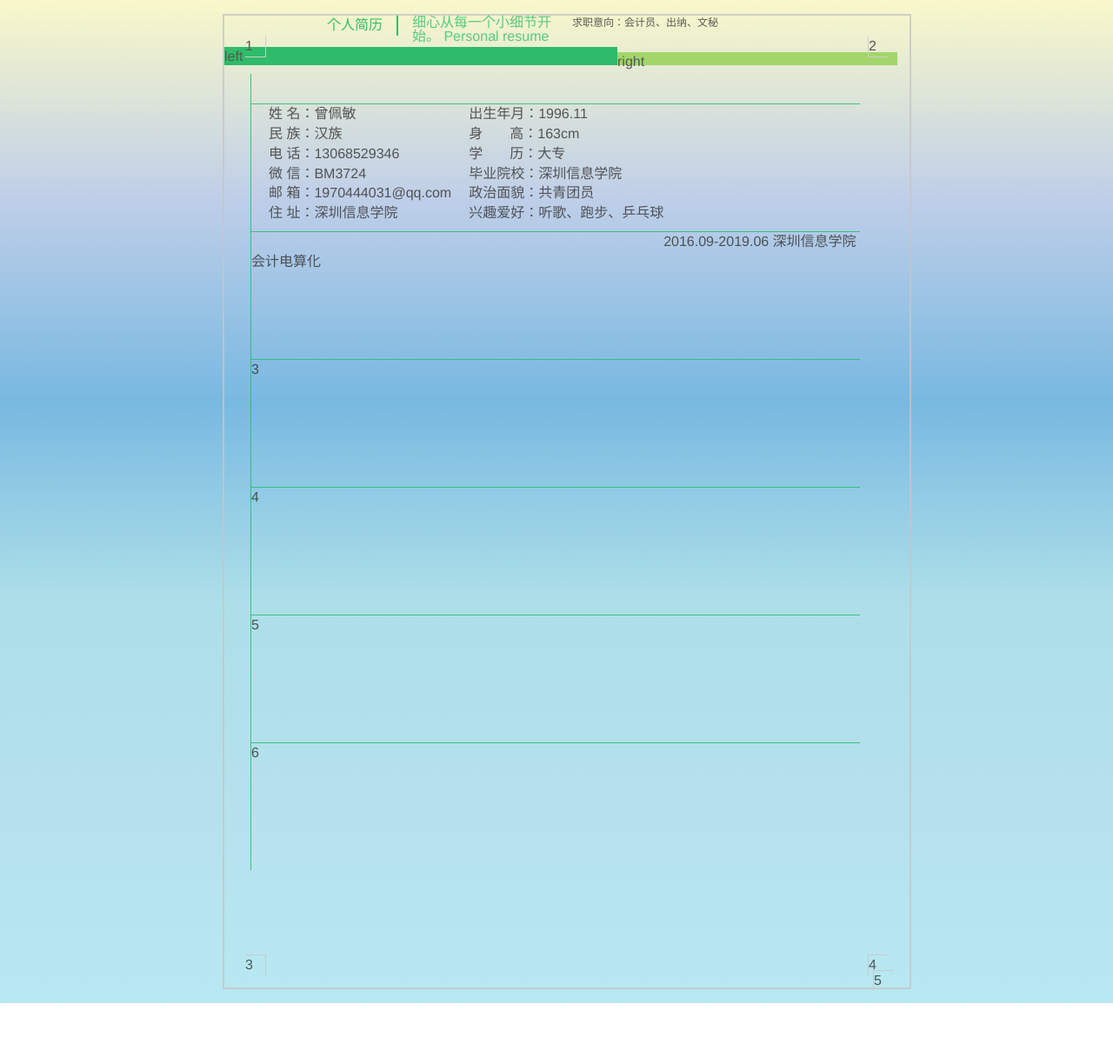
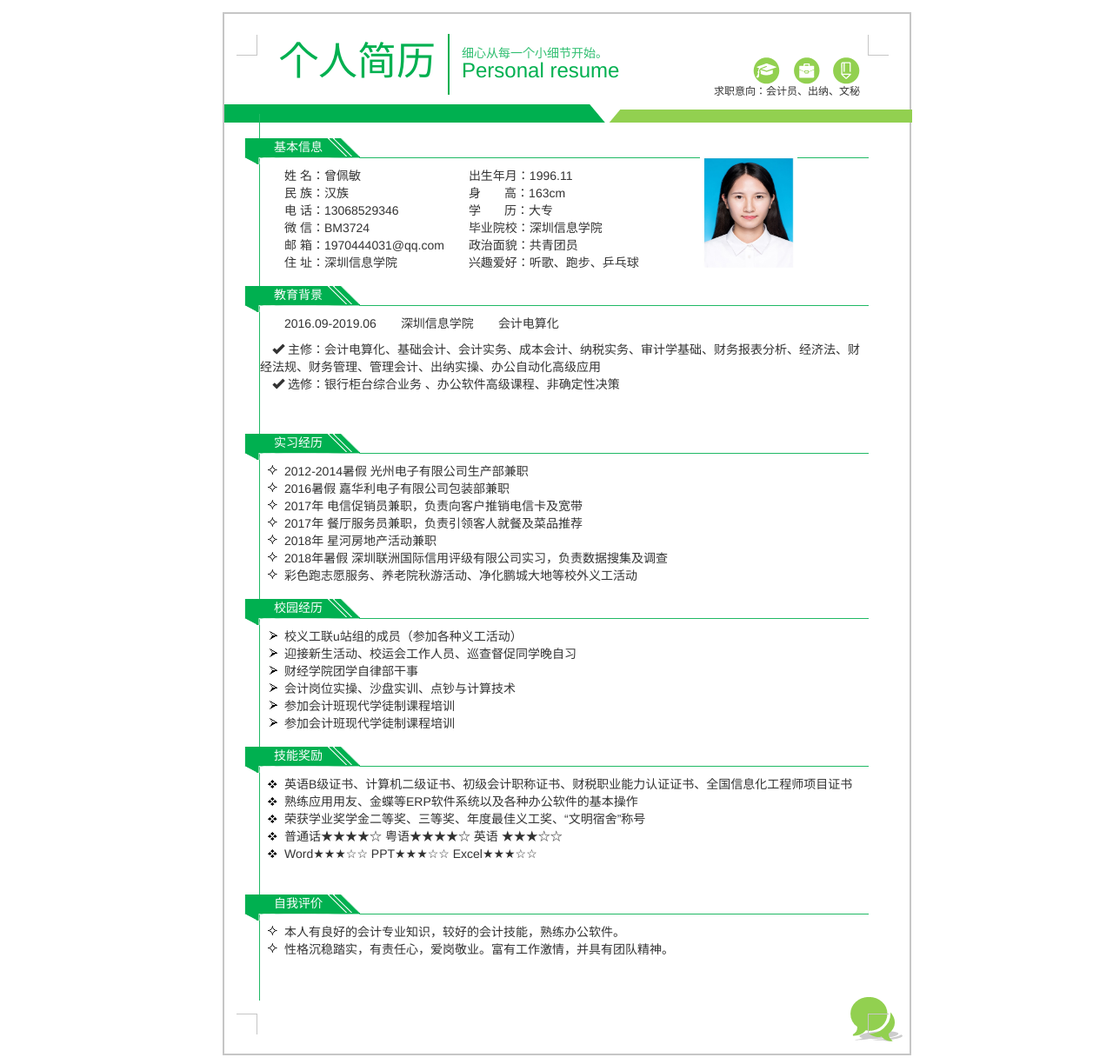
Before and after one commit to BruceDong2046/BM3724, a plain HTML site: page index.html in a window 1280 px wide. Shown: the whole page at 87% size. Before the commit the page ends 1154 px from the top, so only its background shows below. Drawn offline with nearby package versions, Linux system fonts and the light colour scheme.

Commit message:
pdate info

```diff
--- a/index.html
+++ b/index.html
@@ -19,25 +19,28 @@
 </head>
 <body>
     <div class="container">
-        <div class="box-1">1</div>
-        <div class="box-2">2</div>
-        <div class="box-3">3</div>
-        <div class="box-4">4</div>
-        <div class="box-5">5</div>
+        <div class="box-1"></div>
+        <div class="box-2"></div>
+        <div class="box-3"></div>
+        <div class="box-4"></div>
+        <div class="box-5"></div>
         <div class="head">
             <div class="head-1">个人简历</div>
             <div class="head-2">细心从每一个小细节开始。
-                    Personal resume
+                  <div class="head-2text">  Personal resume</div>
                     </div>
-            <div class="head-3">求职意向：会计员、出纳、文秘</div>
+            <div class="head-3">
+                <li><img src="../BM3724/images/image002.png" alt=""></li>
+                <li><img src="../BM3724/images/image003.png" alt=""></li>
+                <li><img src="../BM3724/images/image004.png" alt=""></li>
+                <div style="clear:both"></div>
+               <span> 求职意向：会计员、出纳、文秘</span></div>
         </div>
         <div class="bar">
-            <div class="bar-1">left
-                <div class="bar-right"></div>
-            </div>
-            <div class="bar-2">right
-                <div class="bar-left"></div>
-            </div>
+            <div class="bar-right"></div>
+            <div class="bar-1"></div>
+            <div class="bar-left"></div>
+            <div class="bar-2"></div>
         </div>
         <div class="content">
             <div class="content-1">
@@ -57,22 +60,63 @@
                     <li>政治面貌：共青团员</li>
                     <li>兴趣爱好：听歌、跑步、乒乓球</li>
                 </ul>
+                <ul><img src="../BM3724/images/pg.jpg" alt=""></ul>
+            </div>
+            <div style="clear:both"></div>
+            <div class="content-1">
+                <ul>2016.09-2019.06</ul>
+                <ul> 深圳信息学院 </ul>
+                <ul> 会计电算化</ul>
+
+               <div style="clear:both"></div><span class="glyphicon glyphicon-ok"></span> 主修：会计电算化、基础会计、会计实务、成本会计、纳税实务、审计学基础、财务报表分析、经济法、财经法规、财务管理、管理会计、出纳实操、办公自动化高级应用   <br>
+                      <span class="glyphicon glyphicon-ok"></span> 选修：银行柜台综合业务 、办公软件高级课程、非确定性决策
+
+
+            </div>
+            <div class="content-2">
+                <ul class="star-style">
+                    <li >2012-2014暑假  光州电子有限公司生产部兼职</li>
+                    <li >2016暑假   嘉华利电子有限公司包装部兼职</li>
+                    <li >2017年 电信促销员兼职，负责向客户推销电信卡及宽带</li>
+                    <li >2017年 餐厅服务员兼职，负责引领客人就餐及菜品推荐</li>
+                    <li >2018年 星河房地产活动兼职</li>
+                    <li >2018年暑假 深圳联洲国际信用评级有限公司实习，负责数据搜集及调查</li>
+                    <li >彩色跑志愿服务、养老院秋游活动、净化鹏城大地等校外义工活动</li>
+
+                </ul>
             </div>
             <div class="content-1">
-                  <section>2016.09-2019.06
-                    深圳信息学院
-                    会计电算化</section>
+                <ul class="arrow-style">
+                  <li> 校义工联u站组的成员（参加各种义工活动）</li>
+                  <li> 迎接新生活动、校运会工作人员、巡查督促同学晚自习  </li>
+                  <li> 财经学院团学自律部干事 </li>
+                  <li> 会计岗位实操、沙盘实训、点钞与计算技术</li>
+                  <li> 参加会计班现代学徒制课程培训 </li>
+                  <li> 参加会计班现代学徒制课程培训 </li>
+                </ul>
             </div>
-            <div class="content-1">3</div>
-            <div class="content-1">4</div>
-            <div class="content-1">5</div>
-            <div class="content-1">6</div>
-            <div class="content-head-1"></div>
-            <div class="content-head-2"></div>
-            <div class="content-head-3"></div>
-            <div class="content-head-4"></div>
-            <div class="content-head-5"></div>
-            <div class="content-head-6"></div>
+            <div class="content-1">
+                <ul class="snow-style">
+                    <li>英语B级证书、计算机二级证书、初级会计职称证书、财税职业能力认证证书、全国信息化工程师项目证书</li>
+                    <li> 熟练应用用友、金蝶等ERP软件系统以及各种办公软件的基本操作</li>
+                    <li>荣获学业奖学金二等奖、三等奖、年度最佳义工奖、“文明宿舍”称号</li>
+                    <li>普通话★★★★☆    粤语★★★★☆   英语 ★★★☆☆</li>
+                    <li>Word★★★☆☆      PPT★★★☆☆    Excel★★★☆☆</li>
+                </ul>
+            </div>
+            <div class="content-1">
+                <ul class="star-style">
+                    <li>本人有良好的会计专业知识，较好的会计技能，熟练办公软件。 </li>
+                    <li>性格沉稳踏实，有责任心，爱岗敬业。富有工作激情，并具有团队精神。 </li>
+                </ul>
+            </div>
+            <div style="clear:both"></div>
+            <div class="content-head-1">基本信息</div>
+            <div class="content-head-1">教育背景</div>
+            <div class="content-head-2">实习经历</div>
+            <div class="content-head-2">校园经历</div>
+            <div class="content-head-3">技能奖励</div>
+            <div class="content-head-3">自我评价</div>
         </div>
    </div>
 </body>
--- a/static/css/layout.css
+++ b/static/css/layout.css
@@ -9,10 +9,10 @@
 body{
 	margin: 1em 20%;
 	max-width: 65m;
-	background: repeating-linear-gradient(#f9f8ca,#becee8,#78b9e1,#addfe8,#b5e1ec,#b8e8f2);
-	animation: fade 6000ms infinite linear;
+	/* background: repeating-linear-gradient(#f9f8ca,#becee8,#78b9e1,#addfe8,#b5e1ec,#b8e8f2);
+	animation: fade 6000ms infinite linear; */
 }
-@keyframes fade {
+/* @keyframes fade {
 	from{
 		opacity: 1.0;
 	}
@@ -22,7 +22,7 @@ body{
 	to{
 		opacity: 1.0;
 	}
-}
+} */
 
 /* 外层包装 */
 .container{
@@ -33,7 +33,7 @@ body{
  border-color: #c6c6c6;
  position: relative;
  width: 792px;
- height: 1122px;
+ height:1200px;
 
 }
 .box-1{
@@ -47,7 +47,7 @@ body{
 	border-color: #c6c6c6;
 	position: absolute;
 	top: 24px;
-	left:24px;
+	left:14px;
 }
 .box-2{
 	width: 24px;
@@ -72,8 +72,8 @@ body{
 	border-top-width: 1px;
 	border-color: #c6c6c6;
 	position: absolute;
-	top: 1080px;
-	left: 24px;
+	top: 1150px;
+	left: 14px;
 }
 .box-4{
 	width: 24px;
@@ -85,64 +85,76 @@ body{
 	border-top-width: 1px;
 	border-color: #c6c6c6;
 	position: absolute;
-	top: 1080px;
+	top: 1150px;
 	left: 740px;
+	z-index: 1;
 }
 .box-5{
-	width: 24px;
-	height: 24px;
-	border-style: solid;
-	border-bottom-width: 0px;
-	border-right-width: 0px;
-	border-left-width: 1px;
-	border-top-width: 1px;
+	width: 61px;
+	height: 52px;
 	border-color: #c6c6c6;
 	position: absolute;
-	top: 1098px;
-	left: 746px;
+	top: 1130px;
+	left: 720px;
+	background-image: url(../../images/image011.png);
+	z-index: -1;
 }
 .head{
-	display:inline;
-	background-color:#00b050;
+	/* background-color:#303331; */
+	position: relative;
+	text-align: center;
+	width: 692px;
+	height: 100px;
+	left: 49px;
 }
 .head-1{
+	/* background-color: #b5e1ec; */
 	color:#00b050;
 	border-right: solid 2px #00b050;
-	height: 100x;
-	width: 200px;
+	width: 210px;
+	height: 70px;
+	font-size: 45px;
+	text-align: center;
 	display: block;
 	float: left;
-	text-align: right;
-	padding-right: 1em;
-	margin-bottom: 10px;
+	margin-top: 0.5em;
+	padding-right: 0.5em；
 }
 .head-2{
+	/* background-color: #f9f8ca; */
 	color: #32bf72;
-	height: 100x;
+	height: 100px;
 	width: 200px;
+	font-size: 14px;
 	display: block;
 	float: left;
+	text-align: left;
 	padding-left: 1em;
-	line-height: 1em;
+	padding-top: 40px;
+	line-height: 10px;
 	margin-bottom: 10px;
 }
 .head-2text{
 	color: #00b050;
-	font-size: 16px;
+	font-size: 24px;
+	margin-top: 10px;
 }
 .head-3{
+	/* background-color: #b5e1ec; */
 	font-size: 12px;
-	height: 100x;
-	width: 200px;
+	height: 100px;
+	width: 272px;
+	text-align: right;
 	display: block;
 	float: left;
 	display: block;
 	float: left;
+	padding-top: 50px;
 	margin-bottom: 10px;
 
 }
 .head-3 li{
-	padding-left: 2em;
+	padding-left: 1em;
 	display: inline;
 }
 .bar{
@@ -152,21 +164,40 @@ body{
 	clear: both;
 }
 .bar-1{
-	width: 452px;
+	width: 420px;
 	height: 21px;
 	background-color: #00b050;
 	float: left;
 	margin-top: -6px;
+	transform: skewX(40deg);
+	z-index: 1;
+	margin-left: -21px;
 }
 .bar-2{
-	width: 322px;
+	width: 300px;
 	height: 15px;
 	background-color: #92d050;
 	float: left;
+	transform: skewX(-40deg);
+	z-index: 1;
+	margin-left: 20px;
 }
 .bar-right{
-	width: 10px;
+	background-color: #00b050;
+	float: left;
+	width: 30px;
 	height: 21px;
+	z-index: 2;
+	margin-top: -6px;
+}
+.bar-left{
+	background-color: #92d050;
+	float: right;
+	width: 71px;
+	height: 15px;
+	z-index: 2;
+	margin-left: 720px;
+	position: absolute;
 }
 .content{
 	border-style: solid;
@@ -176,9 +207,10 @@ body{
 	border-top-width: 0px;
 	border-color: #20b965;
 	position: relative;
-	height: 916px;
-	left: 30px;
-	padding-top: 34px;
+	height: 1020px;
+	left: 40px;
+	margin-top: -20px;
+	padding-top: 50px;
 }
 .content-1{
 	border-style: solid;
@@ -189,20 +221,67 @@ body{
 	border-color: #20b965;
 	position: relative;
 	width: 700px;
-	height: 147px;
+	height: 170px;
+	padding-top: 10px;
 	text-align: left;
 }
 .content-1 ul{
 	float: left;
 	list-style-type: none;
-	margin-left: 20px;
+	margin-left:2em;
+	zoom:1
+}
+.content-1 ul img{
+	float: left;
+	width: 112px;
+	height: 134px;
+	margin-left:3em;
+	margin-top: -14px;
+	zoom:1
+}
+.content-1 ul li{
+	list-style-position:outside
+}
+.star-style{
+	list-style-image: url(../../images/star.png);
+}
+.arrow-style{
+	list-style-image: url(../../images/arrow.png);
+}
+.snow-style{
+	list-style-image: url(../../images/snow.png);
+}
+/* .txt{
+	position: relative;
+	margin-left: 0px;
+} */
+span{
+	margin-left:1em;
+	line-height: 10px;
+}
+.content-2{
+	border-style: solid;
+	border-bottom-width: 0px;
+	border-right-width: 0px;
+	border-left-width: 0px;
+	border-top-width: 1px;
+	border-color: #20b965;
+	position: relative;
+	width: 700px;
+	height: 190px;
+	padding-top: 10px;
+	text-align: left;
+}
+.content-2 ul{
+	float: left;
+	list-style-type: decimal;
+	margin-left:2em;
+	zoom:1
+}
+.content-2 ul li{
+	list-style-position:outside
 }
 
-.panel-body{
-	border-style:5px solid  #00b050 !important;
-	width: 720px;
-	height: 125px;
-}
 .panel-body ul img{
 	width: 111px;
 	height: 127px;
@@ -210,22 +289,39 @@ body{
 	margin-left: 40px;
 	margin-top: -20px;
 }
-.panel-body ul{
-	font-size: 10.5px !important;
-	display:block;
-	float: left;
-	list-style-type: none;
+.content-head-1{
+	width: 134px;
+	height: 30px;
+	background-image: url(../../images/heading.png);
+	position: relative;
+	text-align: center;
+	color: #ffffff;
+	top: -1062px;
+	left: -18px;
+	margin-bottom: 140px;
+	padding-right: 10px;
 }
-.panel-body li{
-	margin-left: 2em;
+.content-head-2{
+	width: 134px;
+	height: 30px;
+	background-image: url(../../images/heading.png);
+	position: relative;
+	text-align: center;
+	color: #ffffff;
+	top: -1062px;
+	left: -18px;
+	margin-bottom: 160px;
+	padding-right: 10px;
 }
-.panel-heading{
-	width: 134px !important;
-	height: 31px !important;
-	background-image: url("../../images/herding.png");
-	color: antiquewhite !important;
+.content-head-3{
+	width: 134px;
+	height: 30px;
+	background-image: url(../../images/heading.png);
+	position: relative;
 	text-align: center;
-	margin-top: -30px;
-	padding-top: -20px !important;
-	border-style: 0;
+	color: #ffffff;
+	top: -1082px;
+	left: -18px;
+	margin-bottom: 140px;
+	padding-right: 10px;
 }
--- a/static/css/typoggraphy.css
+++ b/static/css/typoggraphy.css
@@ -1,5 +1,5 @@
 /* 字体样式  按字母顺序排列 */
 body {
-    font-size: 16px;
+    font-size: 14px;
     font-family: "Helvetica","Arial",sans-serif;
   }
```
Also changed, not shown: images/arrow.png (added), images/favicon.ico, images/favicon.png (added), images/image011.png (added), images/right.png (added), images/snow.png (added), images/star.png (added).
